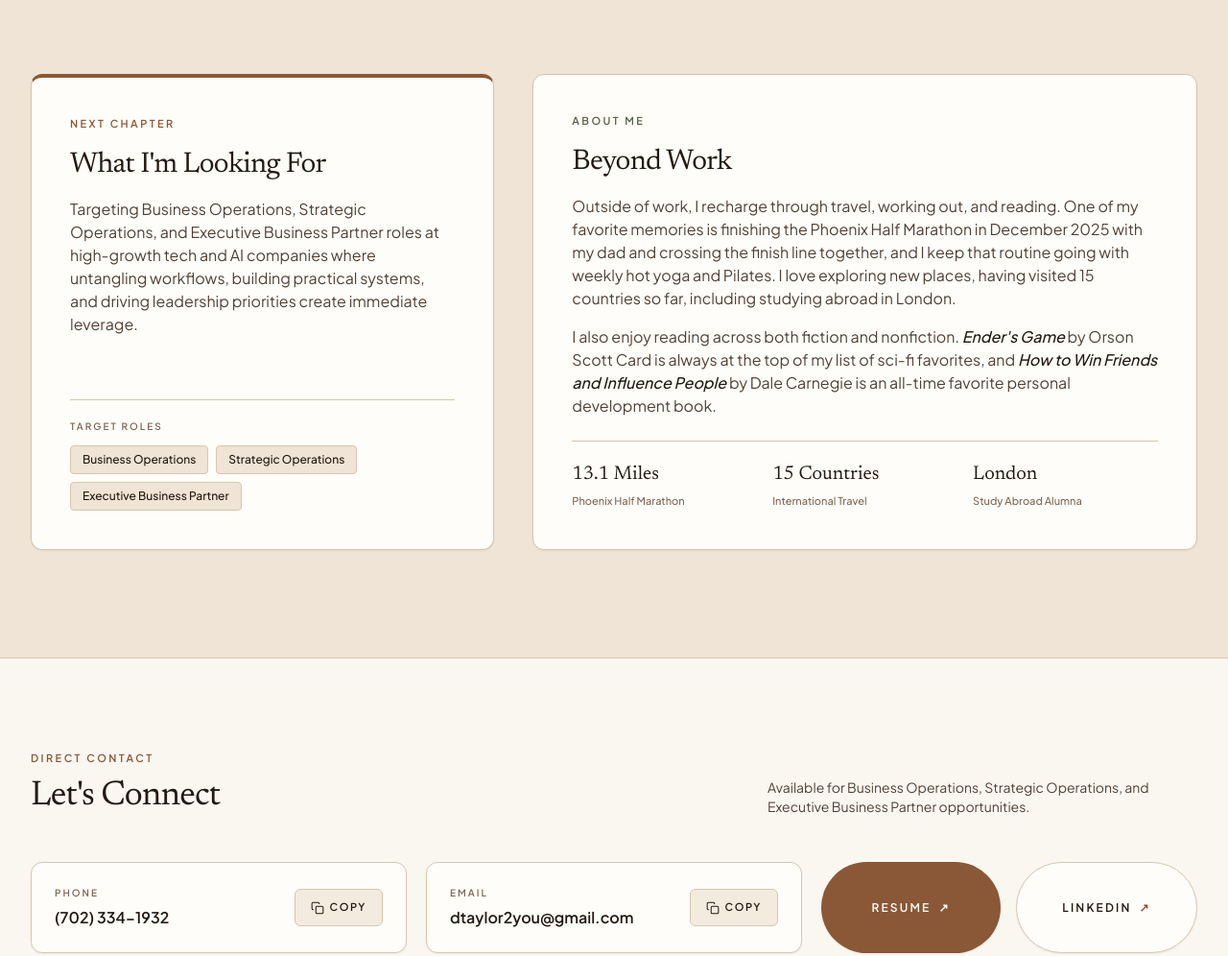
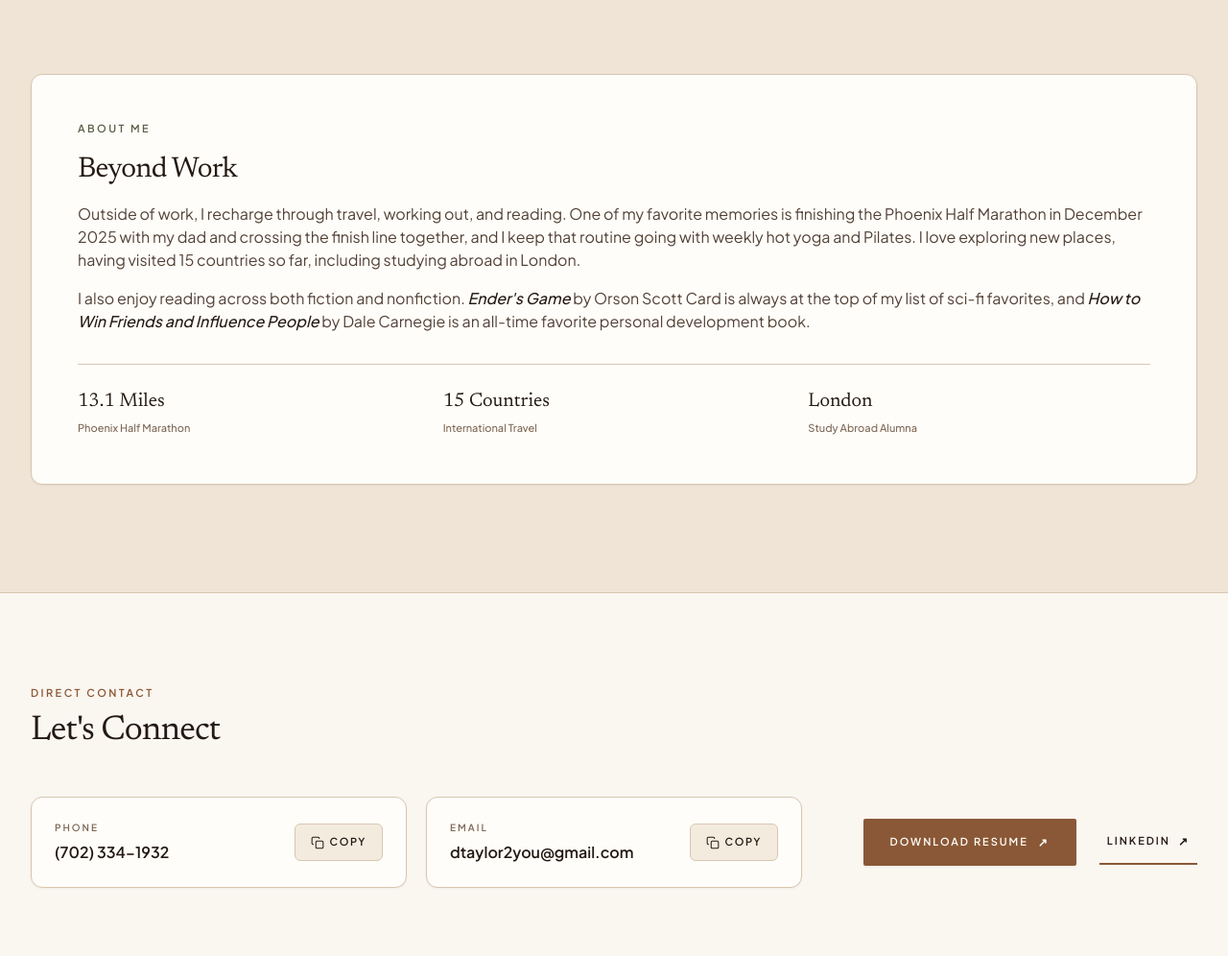
Before and after one commit to dakotataylr/dakota-taylor-site, a plain HTML site: page index.html in a window 1280 px wide. Shown: the part 5420-6416 px from the top of the page at 96% size. Drawn offline with nearby package versions, Linux system fonts and the light colour scheme.

Commit message:
Add files via upload

```diff
--- a/index.html
+++ b/index.html
@@ -871,38 +871,11 @@
     </section>
 
     <!-- ===================================================================
-         8. WHAT I'M LOOKING FOR & BEYOND WORK (#about) (Toasted Oat #EFE4D5)
+         8. BEYOND WORK (#about) (Toasted Oat #EFE4D5)
          =================================================================== -->
     <section id="about" class="py-20 sm:py-28 border-b border-sandBorder bg-toastedOat">
       <div class="max-w-7xl mx-auto px-4 sm:px-8">
-        <div class="grid grid-cols-1 lg:grid-cols-12 gap-8 lg:gap-10 items-stretch">
-
-          <!-- Left 5 Columns: What I'm Looking For -->
-          <div class="lg:col-span-5 bg-coconutIvory border border-sandBorder border-t-4 border-t-cognac rounded-xl p-7 sm:p-10 shadow-sm flex flex-col justify-between space-y-6">
-            <div class="space-y-4">
-              <p class="text-[11px] font-semibold tracking-[0.22em] uppercase text-cognac">
-                Next Chapter
-              </p>
-              <h2 class="font-serif text-2xl sm:text-3xl font-normal tracking-tight text-espresso">
-                What I'm Looking For
-              </h2>
-              <p class="text-sm sm:text-base font-normal text-roastBrown leading-relaxed">
-                Targeting Business Operations, Strategic Operations, and Executive Business Partner roles at high-growth tech and AI companies where untangling workflows, building practical systems, and driving leadership priorities create immediate leverage.
-              </p>
-            </div>
-
-            <div class="pt-5 border-t border-sandBorder space-y-3">
-              <p class="text-[10px] font-semibold tracking-[0.2em] uppercase text-driftwood">Target Roles</p>
-              <div class="flex flex-wrap gap-2">
-                <span class="px-3 py-1.5 text-xs font-medium bg-toastedOat border border-sandBorder rounded text-espresso">Business Operations</span>
-                <span class="px-3 py-1.5 text-xs font-medium bg-toastedOat border border-sandBorder rounded text-espresso">Strategic Operations</span>
-                <span class="px-3 py-1.5 text-xs font-medium bg-toastedOat border border-sandBorder rounded text-espresso">Executive Business Partner</span>
-              </div>
-            </div>
-          </div>
-
-          <!-- Right 7 Columns: Beyond Work -->
-          <div class="lg:col-span-7 bg-coconutIvory border border-sandBorder rounded-xl p-7 sm:p-10 shadow-sm flex flex-col justify-between space-y-6">
+        <div class="bg-coconutIvory border border-sandBorder rounded-xl p-7 sm:p-10 lg:p-12 shadow-sm space-y-8">
           <div class="space-y-4">
             <p class="text-[11px] font-semibold tracking-[0.22em] uppercase text-oliveSage">
               About Me
@@ -919,7 +892,7 @@
           </div>
 
           <!-- Highlights Strip -->
-            <div class="grid grid-cols-3 gap-4 pt-5 border-t border-sandBorder">
+          <div class="grid grid-cols-1 sm:grid-cols-3 gap-6 pt-6 border-t border-sandBorder">
             <div>
               <span class="block font-serif text-lg sm:text-xl font-normal text-espresso">13.1 Miles</span>
               <span class="text-[11px] font-medium text-driftwood">Phoenix Half Marathon</span>
@@ -934,8 +907,6 @@
             </div>
           </div>
         </div>
-
-        </div>
       </div>
     </section>
 
@@ -945,8 +916,7 @@
     <section id="connect" class="py-20 sm:py-24 bg-coconutCream">
       <div class="max-w-7xl mx-auto px-4 sm:px-8">
 
-        <div class="flex flex-col md:flex-row md:items-end justify-between gap-6 mb-12">
-          <div>
+        <div class="mb-12">
           <p class="text-[11px] font-semibold tracking-[0.22em] uppercase text-cognac mb-3">
             Direct Contact
           </p>
@@ -954,13 +924,9 @@
             Let's Connect
           </h2>
         </div>
-          <p class="text-sm font-normal text-roastBrown max-w-md">
-            Available for Business Operations, Strategic Operations, and Executive Business Partner opportunities.
-          </p>
-        </div>
 
-        <!-- Contact Cards + Standalone Resume & LinkedIn Pills -->
-        <div class="grid grid-cols-1 md:grid-cols-12 gap-5 items-stretch">
+        <!-- Contact Cards + Hero-Matched Resume & LinkedIn Links -->
+        <div class="grid grid-cols-1 md:grid-cols-12 gap-5 items-center">
 
           <!-- Phone Card -->
           <div class="md:col-span-4 bg-coconutIvory border border-sandBorder hover:border-cognac rounded-xl p-6 flex items-center justify-between gap-4 shadow-sm transition-colors">
@@ -1006,26 +972,26 @@
             </button>
           </div>
 
-          <!-- Two Separate Standalone Link Pills Side by Side -->
-          <div class="md:col-span-4 flex flex-wrap sm:flex-nowrap items-center gap-4">
+          <!-- Resume & LinkedIn Buttons (Matched to Hero Section) -->
+          <div class="md:col-span-4 flex flex-wrap items-center gap-4 sm:gap-6 md:justify-end">
             <a
               href="https://drive.google.com/file/d/1Ap3C1BQy4VFw3UfOMoY-HRS7ODxRWlvX/view"
               target="_blank"
               rel="noopener noreferrer"
-              class="flex-1 h-full min-h-[76px] inline-flex items-center justify-center gap-2 rounded-full bg-cognac hover:bg-espresso text-coconutIvory font-semibold text-xs tracking-[0.18em] uppercase px-6 py-4 shadow-sm transition-all"
+              class="inline-flex items-center justify-center gap-2.5 bg-cognac hover:bg-espresso text-coconutIvory font-semibold text-[11px] tracking-[0.18em] uppercase px-7 py-4 rounded-sm transition-all shadow-sm"
             >
-              <span>Resume</span>
-              <span aria-hidden="true">&#8599;</span>
+              <span>Download Resume</span>
+              <span aria-hidden="true" class="text-xs">&#8599;</span>
             </a>
 
             <a
               href="https://www.linkedin.com/in/dakota-taylor-203424227/"
               target="_blank"
               rel="noopener noreferrer"
-              class="flex-1 h-full min-h-[76px] inline-flex items-center justify-center gap-2 rounded-full bg-coconutIvory hover:bg-toastedOat border border-sandBorder hover:border-cognac text-espresso font-semibold text-xs tracking-[0.18em] uppercase px-6 py-4 shadow-sm transition-all"
+              class="inline-flex items-center justify-center gap-2 border-b-2 border-cognac hover:border-espresso text-espresso hover:text-cognac font-semibold text-[11px] tracking-[0.18em] uppercase px-2 py-3.5 transition-colors"
             >
               <span>LinkedIn</span>
-              <span aria-hidden="true" class="text-cognac">&#8599;</span>
+              <span aria-hidden="true" class="text-xs">&#8599;</span>
             </a>
           </div>
 
```
Lines whose indentation alone changed are shown as unchanged.
